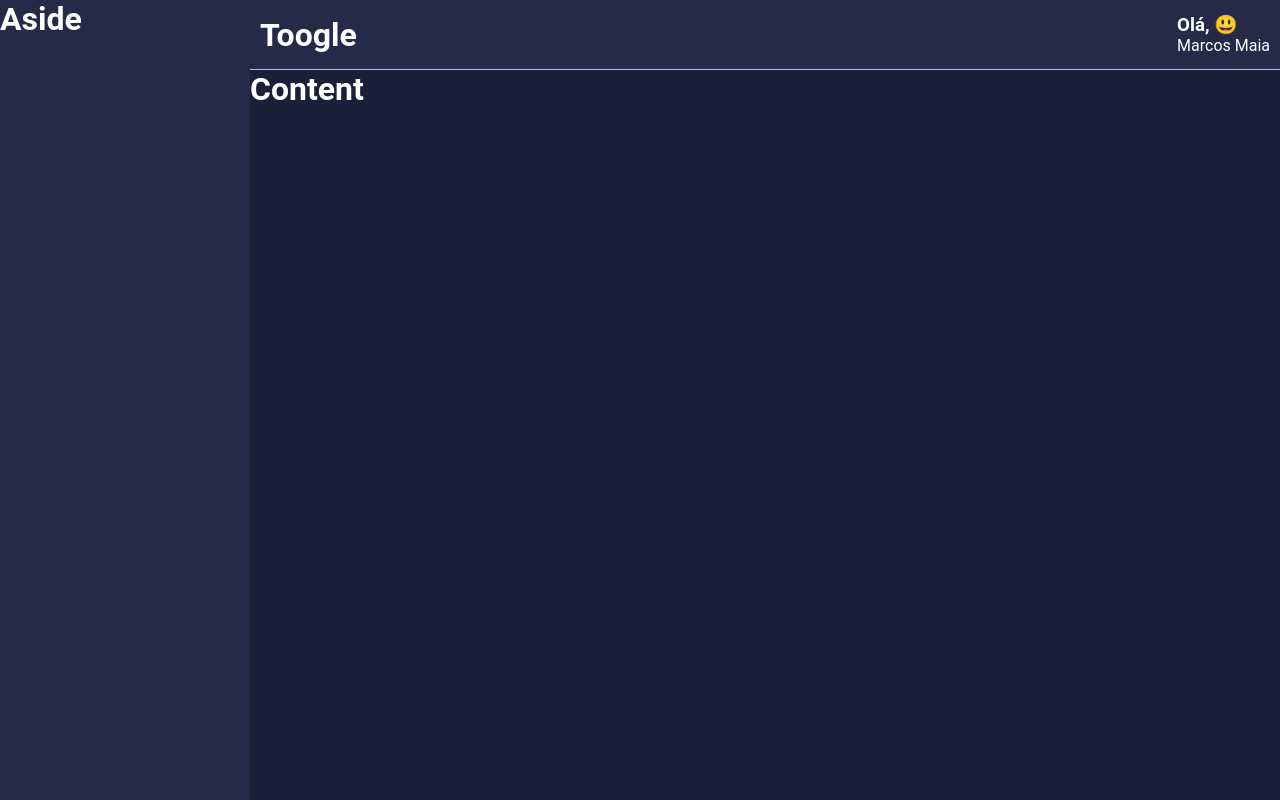
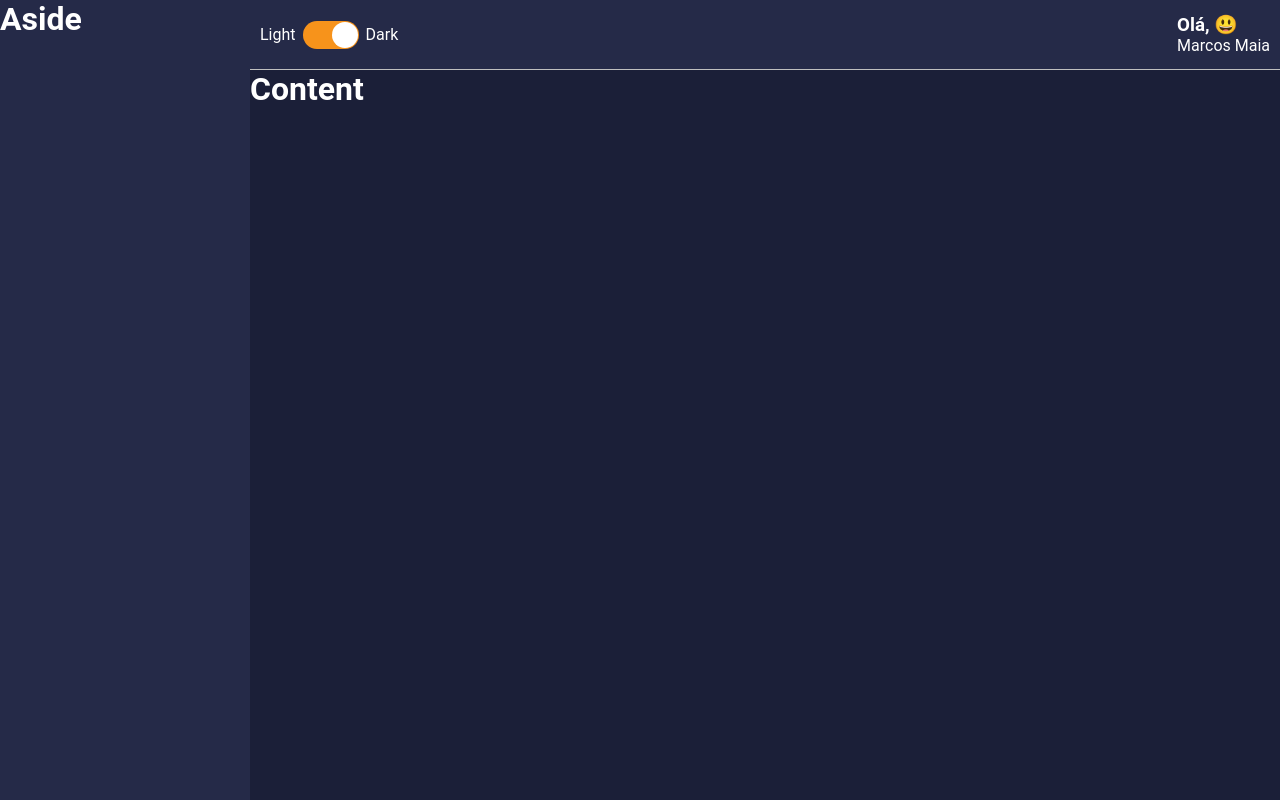
Before and after one commit to mamgjunior/my-wallet, a React (Create React App) app: page / in a window 1280 px wide. Built offline with nearby package versions, Linux system fonts and the light colour scheme; the HTML template or start-up script is replaced by a standard one.

Commit message:
Implementando o header do projeto

```diff
--- a/src/components/MainHeader/index.tsx
+++ b/src/components/MainHeader/index.tsx
@@ -1,5 +1,6 @@
 import React, { useMemo } from "react";
 
+import Toggle from "../Toggle";
 import emojis from "../../utils/emojis";
 
 import {
@@ -17,7 +18,7 @@
 
     return (
         <Container>
-            <h1>Toogle</h1>
+            <Toggle />
             <Profile>
                 <Welcome>Olá, { emoji }</Welcome>
                 <UserName>Marcos Maia</UserName>
--- a/src/components/Toggle/index.tsx
+++ b/src/components/Toggle/index.tsx
@@ -2,13 +2,20 @@
 
 import {
     Container,
-    ToggleLabel
+    ToggleLabel,
+    ToggleSelector
 } from "./styles";
 
 const Toggle: React.FC = () => {
     return (
         <Container>
             <ToggleLabel>Light</ToggleLabel>
+            <ToggleSelector
+                checked
+                uncheckedIcon={false}
+                checkedIcon={false}
+                onChange={() => console.log('Mudou!!')}
+            />
             <ToggleLabel>Dark</ToggleLabel>
         </Container>
     );
--- a/src/components/Toggle/styles.ts
+++ b/src/components/Toggle/styles.ts
@@ -1,5 +1,18 @@
 import styled from "styled-components";
+import Switch, { ReactSwitchProps } from "react-switch";
 
-export const Container = styled.div``;
+export const Container = styled.div`
+    display: flex;
+    align-items: center;
+`;
 
 export const ToggleLabel = styled.span``;
+
+export const ToggleSelector = styled(Switch).attrs<ReactSwitchProps>(
+    ({ theme }) => ({
+        onColor: theme.color.info,
+        offColor: theme.color.warning
+    })
+)<ReactSwitchProps>`
+    margin: 0 7px;
+`;
```
